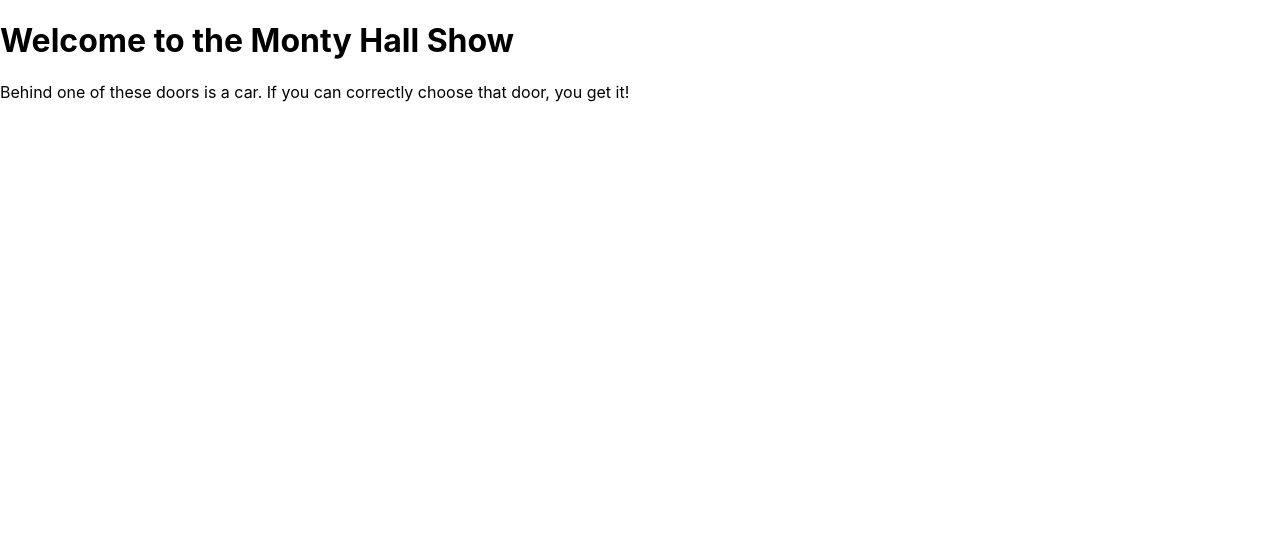
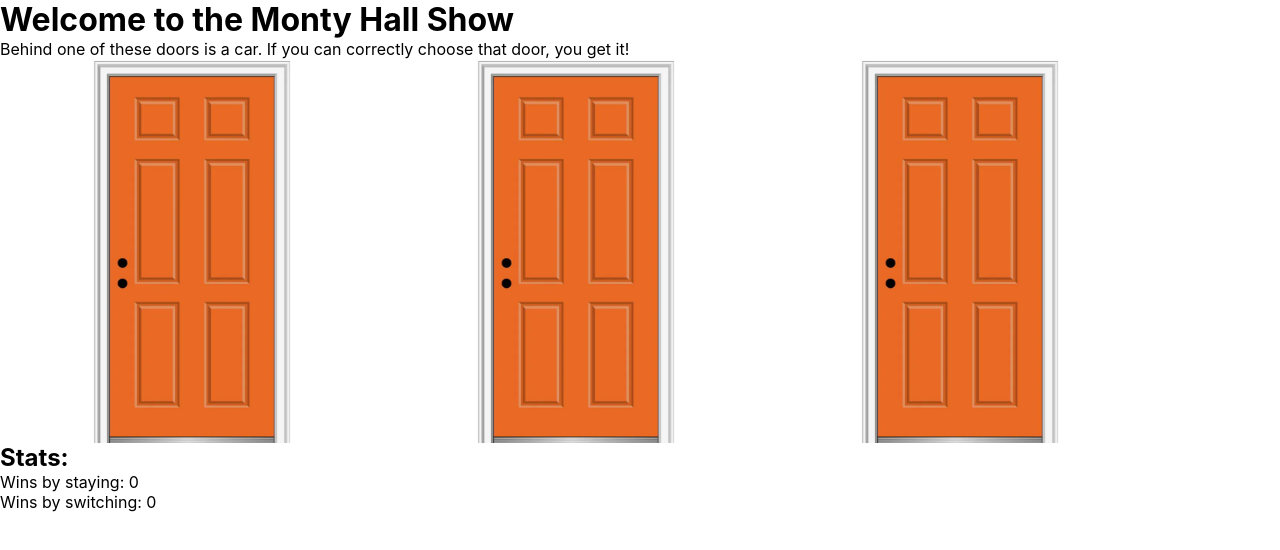
Before and after one commit to longlivesquare/monty-hall, a React (Create React App) app: page / in a window 1280 px wide. Shown: the top 550 px of the page. Built offline with nearby package versions, Linux system fonts and the light colour scheme.

Commit message:
Got the base logic working

```diff
--- a/Door.js
+++ /dev/null
@@ -1,10 +0,0 @@
-const Door = () => {
-
-    return (
-        <>
-            <img src="door.webp" alt="door"></img>
-        </>
-    )
-}
-
-export default Door;
--- a/src/App.css
+++ b/src/App.css
@@ -1,3 +1,17 @@
+* {
+  padding: 0;
+  margin: 0;
+}
+
+.monty-hall-main {
+  padding: 50;
+  margin: 50;
+}
+
 .doors {
   display:flex;
 }
+
+.doors img {
+  width: 30%;
+}
--- a/src/App.js
+++ b/src/App.js
@@ -1,37 +1,100 @@
 import { useEffect, useState } from 'react';
-import Door from '../Door';
+import Door from './Door';
 import './App.css';
 
 
 
 function App() {
   const [prizeDoor, setPrizeDoor] = useState(0); // Which door is the prize door
-  const [doorToReveal, setDoorToReveal] = useState(1); // Door to reveal after selection
   const [numDoors, setNumDoors] = useState(3); // Number of doors to use
   const [selectedDoor, setSelectedDoor] = useState(-1); // Which door the contestant has selected
+  const [hiddenDoor, setHiddenDoor] = useState(-1); // The door that is not revealed when door is selected
   const [show, setShow] = useState(0); // Show: 0- Show doors, 1-Reveal one door,2-reveal all doors
+  const [stats, setStats] = useState({switched: 0, stayed: 0})
 
   useEffect(() => {
     randomizeDoors();
   },[])
 
+  useEffect(() => {
+    if(show === 0) {
+      if(selectedDoor !== prizeDoor) {
+        setHiddenDoor(prizeDoor)
+      }
+      else {
+        var randMod = Math.ceil(Math.random()*(numDoors-1))
+        setHiddenDoor((selectedDoor + randMod) % numDoors);
+      }
+    }
+  },[selectedDoor])
+
   const randomizeDoors = () => {
     setPrizeDoor(Math.floor(Math.random()*numDoors));
-    setDoorToReveal((prizeDoor + Math.floor(Math.random()*2)+1)%numDoors)
   }
 
+  const chooseFirstDoor = (num) => {
+    setSelectedDoor(num);
+    //setHiddenDoor(handleHiddenDoor());
+    setShow(1);
+  }
+
+  function handleHiddenDoor() {
+    if(selectedDoor !== prizeDoor) {
+      return prizeDoor;
+    }
+    else {
+      var randMod = Math.ceil(Math.random()*(numDoors-1))
+      console.log("Random Mod: " + randMod);
+      console.log((selectedDoor + randMod)%numDoors);
+      return (selectedDoor + randMod) % numDoors;
+    }
+  }
+
+  const chooseFinalDoor = (num) => {
+    if(num === selectedDoor && prizeDoor === selectedDoor){
+      console.log("Stay winner");
+      setStats(prevStats => ({...prevStats, stayed:prevStats.stayed+1}))
+    }
+    else if(num !== selectedDoor && prizeDoor === num) {
+      console.log("Switch winner");
+      setStats(prevStats => ({...prevStats, switched:prevStats.switched+1}))
+    }
+
+    setSelectedDoor(num);
+    setShow(2);
+  }
+
+const reset = () => {
+  if(window.confirm("Do you want to try again?")) {
+    randomizeDoors();
+    setHiddenDoor(-1);
+    setSelectedDoor(-1);
+    setShow(0);
+  }
+}
+
   return (
-    <div>
+    <div className="monty-hall-main">
       <h1>Welcome to the Monty Hall Show</h1>
       <p>Behind one of these doors is a car. If you can correctly choose that door, you get it!</p>
       <div className="doors">
-        {Array(numDoors).map((number) => {
+        {[...Array(numDoors).keys()].map((number) => {
+          return(
           <Door
             key={number}
-
+            number={number}
+            click={show === 0 ? chooseFirstDoor : show === 1 ? chooseFinalDoor : reset}
+            behindImg={number === prizeDoor ? "car.jpg" : "kevin.png"}
+            selected={number === selectedDoor &&  show=== 2}
+            revealed={number !== hiddenDoor && number !== selectedDoor && show >= 1}
           />
+          )
         })}
       </div>
+      {show === 1 ?<h3>The host has revealed one of the other doors after selecting. Do you want to switch?</h3> : null}
+      <h2>Stats:</h2>
+      Wins by staying: {stats.stayed}<br />
+      Wins by switching: {stats.switched}
     </div>
   );
 }
--- /dev/null
+++ b/src/Door.js
@@ -0,0 +1,9 @@
+const Door = (props) => {
+    return (
+        <>
+            <img src={props.selected || props.revealed ? props.behindImg :"door.webp"} alt="door" onClick={() => props.click(props.number)}></img>
+        </>
+    )
+}
+
+export default Door;
```
Also changed, not shown: 1 other file (tests, documents, lock files or other folders).
